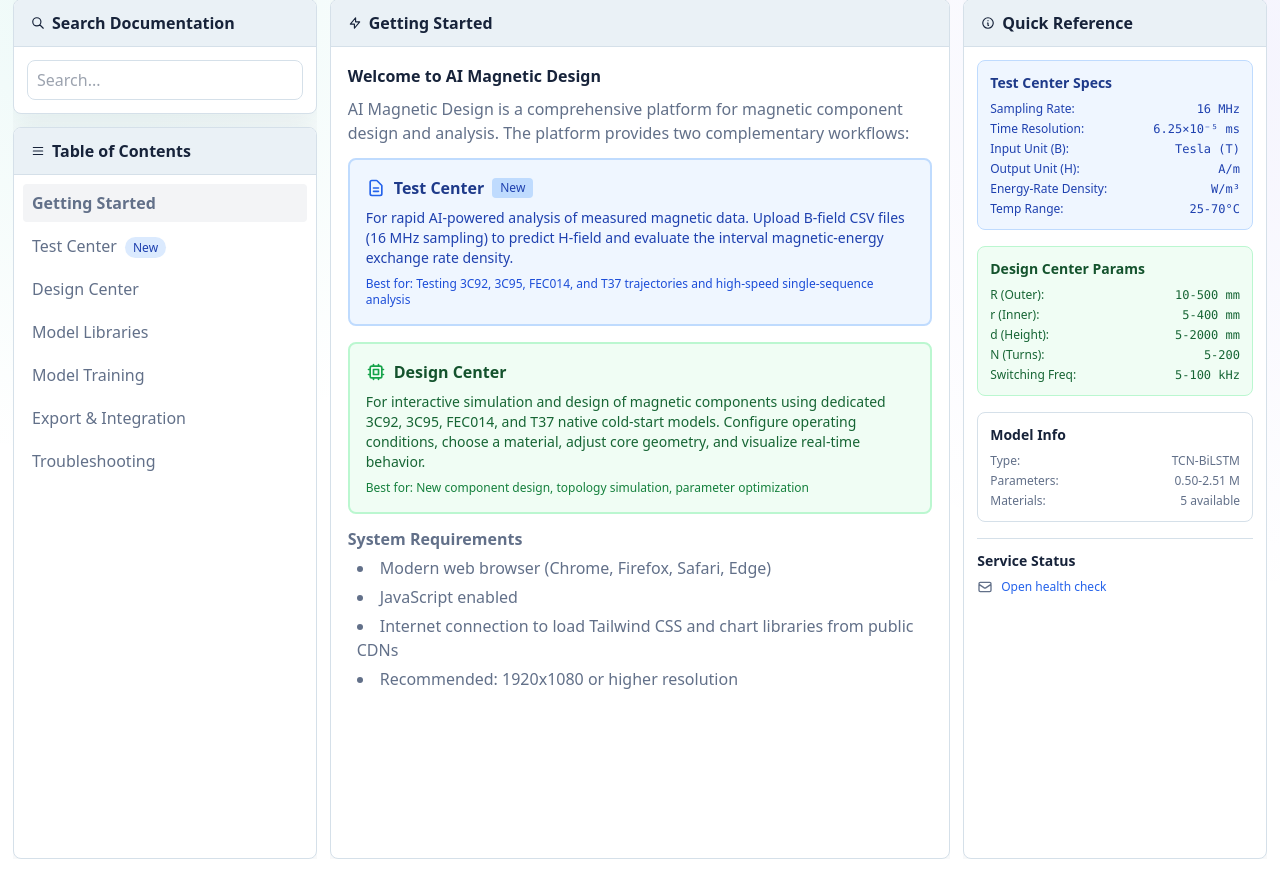
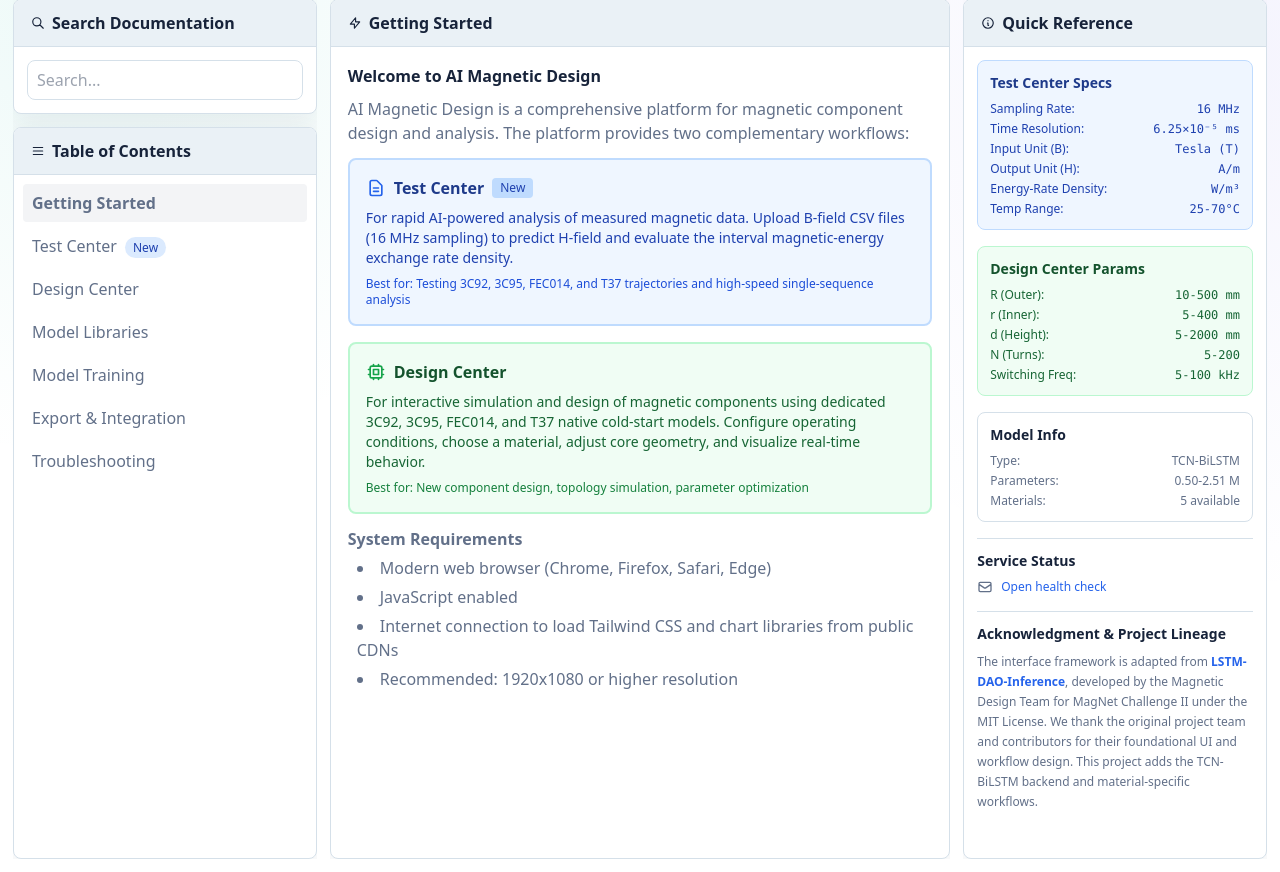
Before and after one commit to ABCdada/TCN-BiLSTM-Magnetic-Design, a Flask app: page /document in a window 1280 px wide. Shown: the part 14-886 px from the top of the page. Run offline with Flask 3, Linux system fonts and the light colour scheme; some libraries are stand-ins or nearby versions.

Commit message:
Document development lineage and website acknowledgment

```diff
--- a/templates/document.html
+++ b/templates/document.html
@@ -784,6 +784,16 @@ Content-Type: application/json
                                 <a class="text-blue-600 hover:underline" href="/health" target="_blank">Open health check</a>
                             </div>
                         </div>
+
+                        <!-- Upstream acknowledgment -->
+                        <div class="border-t border-gray-200 pt-3">
+                            <h3 class="font-semibold text-gray-800 text-sm mb-2">Acknowledgment &amp; Project Lineage</h3>
+                            <p class="text-xs leading-5 text-gray-600">
+                                The interface framework is adapted from
+                                <a class="font-semibold text-blue-600 hover:underline" href="https://github.com/ouihon/LSTM-DAO-Inference" target="_blank" rel="noopener noreferrer">LSTM-DAO-Inference</a>,
+                                developed by the Magnetic Design Team for MagNet Challenge II under the MIT License. We thank the original project team and contributors for their foundational UI and workflow design. This project adds the TCN-BiLSTM backend and material-specific workflows.
+                            </p>
+                        </div>
                     </div>
                 </div>
             </section>
```
Also changed, not shown: templates/index.html (+9 -0 lines), README.md, README_zh-CN.md.
